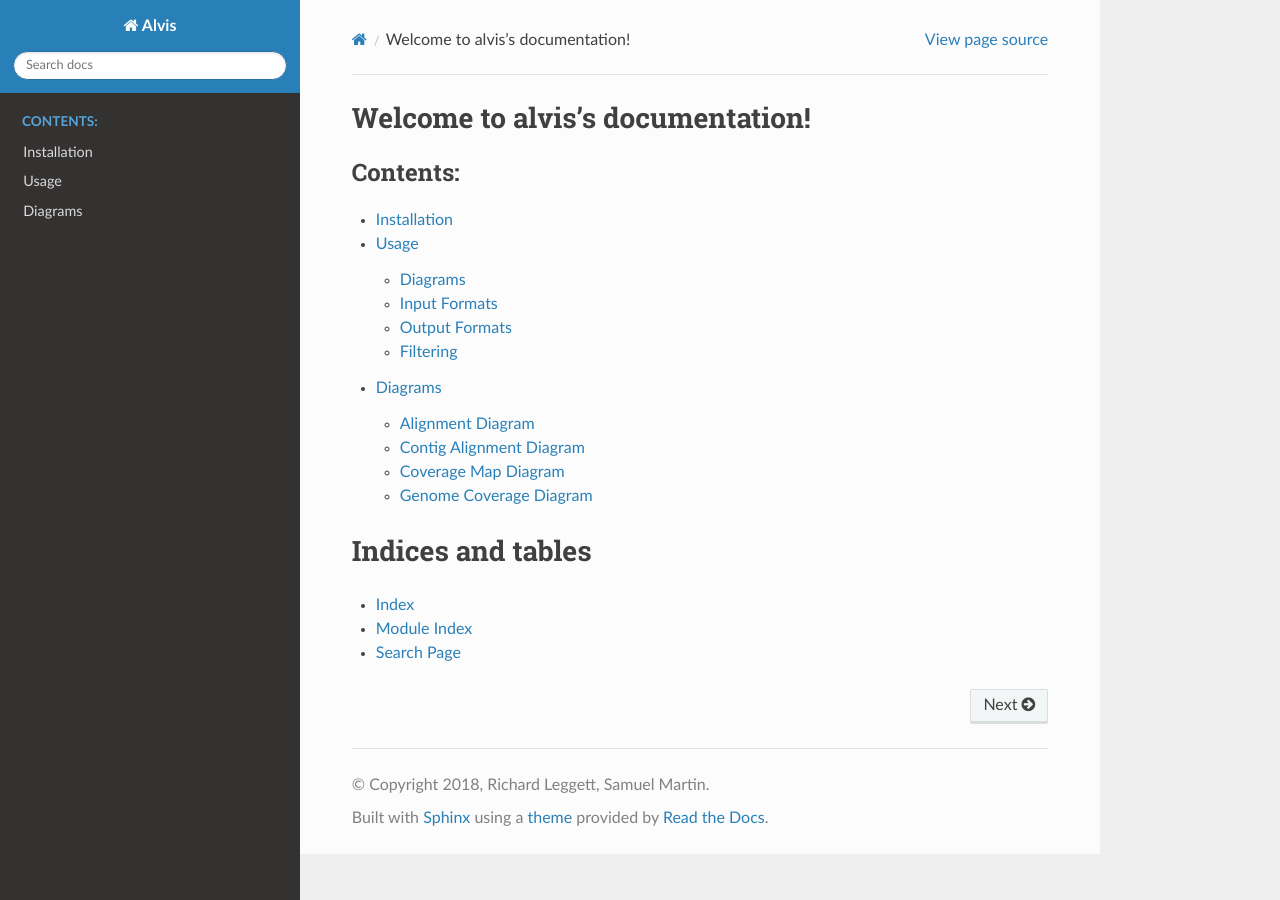
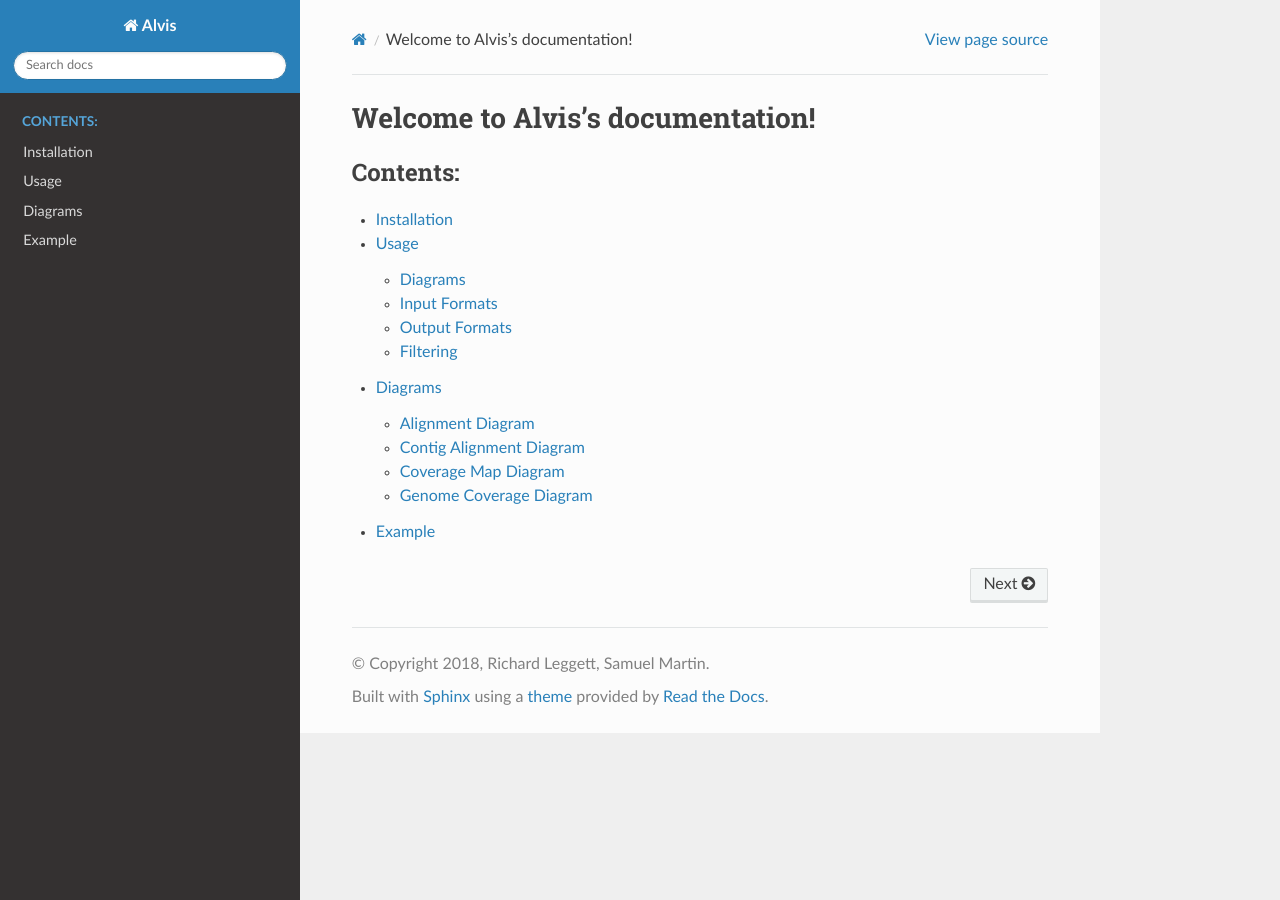
Before and after one commit to richardmleggett/al2tex, a Sphinx documentation site: the page built from docs/index.rst, in a window 1280 px wide. Built offline with Sphinx 7.4.7 and the Read the Docs theme 2.0.0, drawn with Linux system fonts in a browser that asks for light colours.

```diff
--- a/docs/index.rst
+++ b/docs/index.rst
@@ -3,7 +3,7 @@
    You can adapt this file completely to your liking, but it should at least
    contain the root `toctree` directive.
 
-Welcome to alvis's documentation!
+Welcome to Alvis's documentation!
 ==================================
 
 .. toctree::
@@ -13,12 +13,4 @@ Welcome to alvis's documentation!
    usage/installation
    usage/usage
    usage/diagrams
-
-
-
-Indices and tables
-==================
-
-* :ref:`genindex`
-* :ref:`modindex`
-* :ref:`search`
+   usage/example
--- a/docs/usage/diagrams.rst
+++ b/docs/usage/diagrams.rst
@@ -1,4 +1,3 @@
-
 Diagrams
 =================
 
```
Also changed, not shown: docs/usage/example.rst (added, +36 -0 lines), docs/usage/images/alignment_tutorial.png (added), docs/usage/images/chimeras_tutorial.png (added), docs/usage/images/coverage_map_tutorial.png (added), 1 other file.
